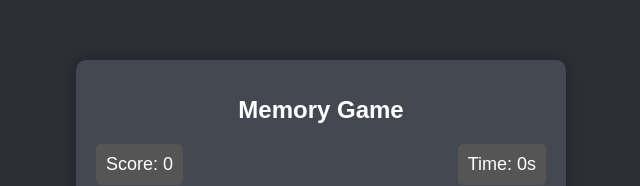
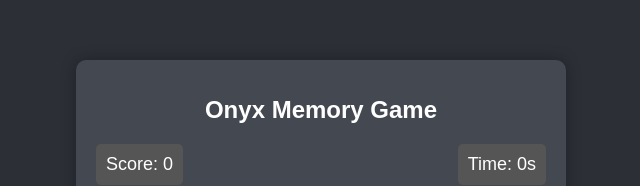
Before and after one commit to Joy-S-S/Memory-Game, a plain HTML site: page index.html in a window 1280 px wide. Shown: the part 227-413 px from the top of the page, without its empty margins (319-959 px from the left). Drawn offline with Linux system fonts and the light colour scheme.

Commit message:
Update index.html

```diff
--- a/index.html
+++ b/index.html
@@ -8,7 +8,7 @@
 </head>
 <body>
   <div class="game-container">
-    <h1>Memory Game</h1>
+    <h1>Onyx Memory Game</h1>
     <div id="winBanner" class="win-banner">You Won!</div> <!-- New Banner Element -->
     <div class="score-timer">
       <div id="score">Score: 0</div>
```
